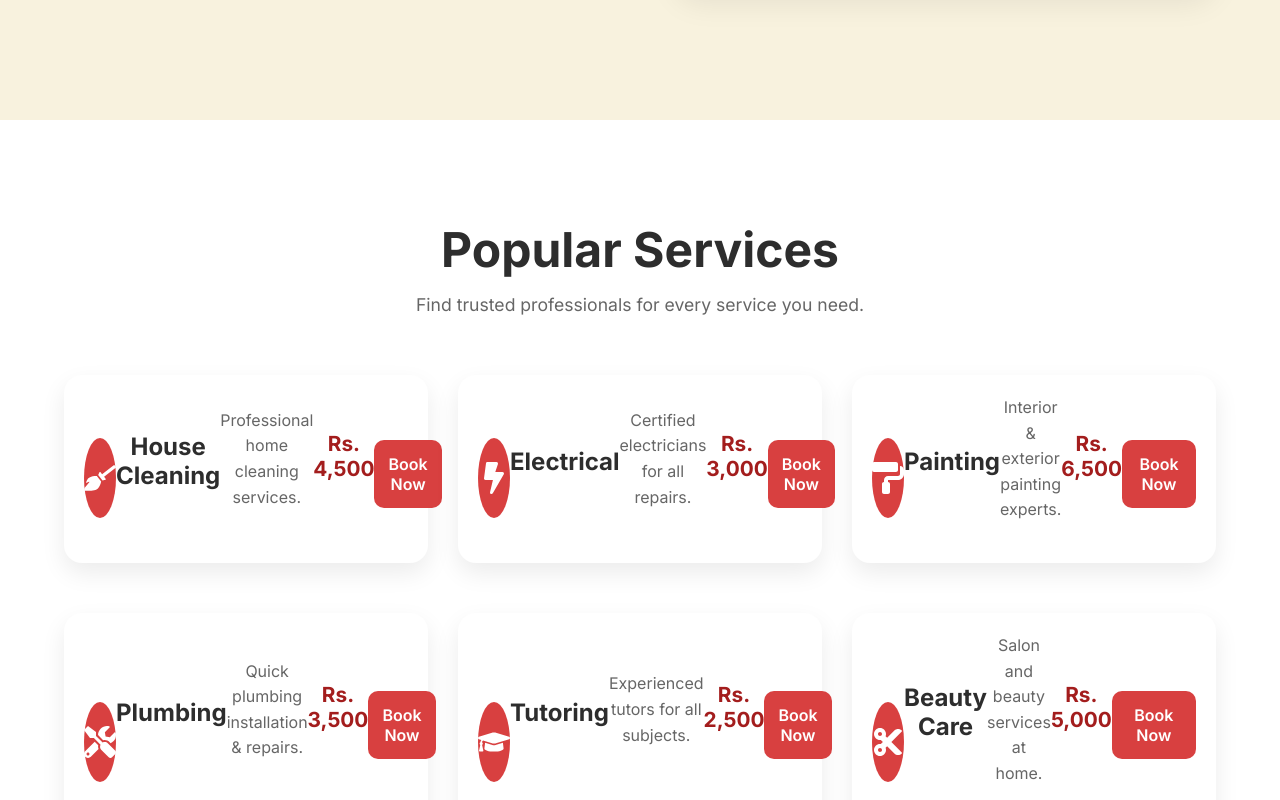
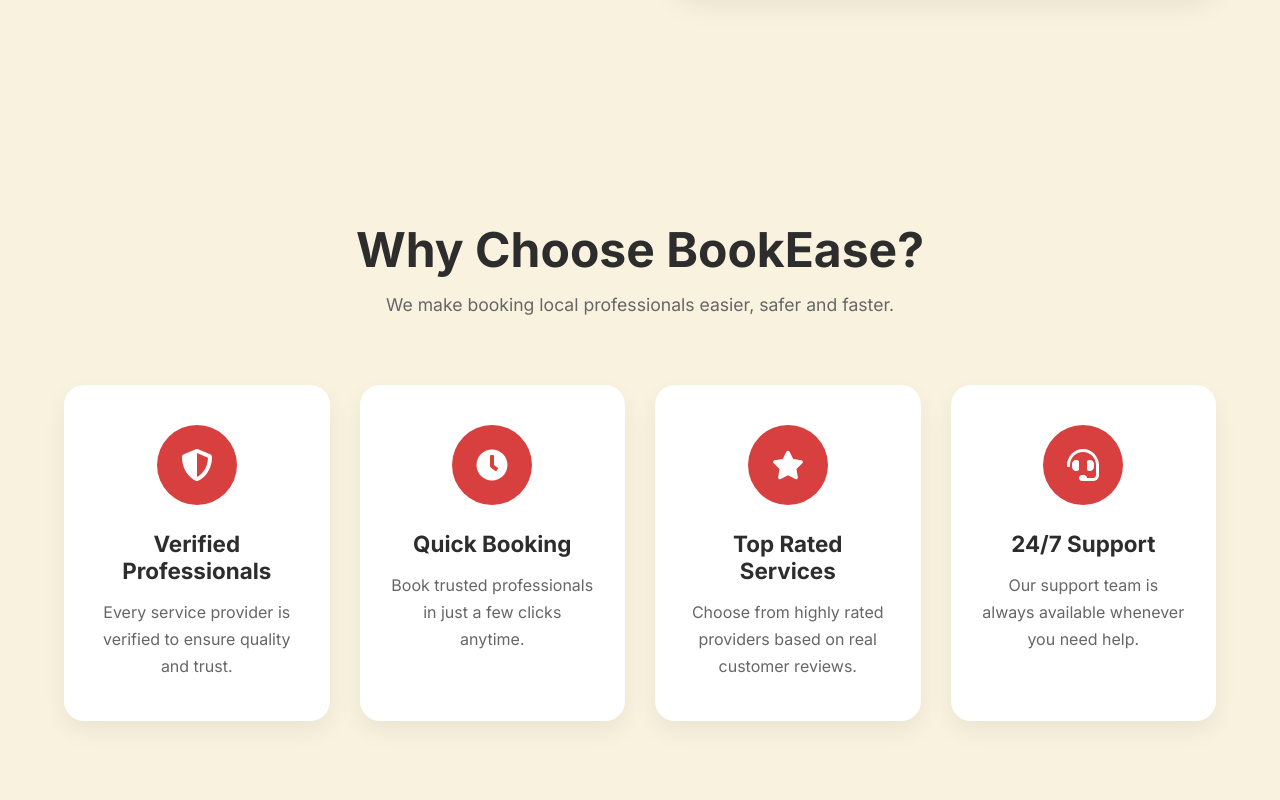
Before and after one commit to Thusitha-Piyathilake/BookEase, a React (Vite) app in the folder frontend/: page / in a window 1280 px wide. Shown: the part 680-1480 px from the top of the page. Built offline with nearby package versions, Linux system fonts and the light colour scheme.

Commit message:
Remove Popular Services section from homepage

```diff
--- a/frontend/src/pages/Home/Home.tsx
+++ b/frontend/src/pages/Home/Home.tsx
@@ -1,6 +1,5 @@
 import Navbar from "../../components/layout/Navbar";
 import Hero from "../../components/common/Hero";
-import ServicesSection from "../../components/common/ServicesSection";
 import Features from "../../components/common/Features";
 import HowItWorks from "../../components/common/HowItWorks";
 import Testimonials from "../../components/common/Testimonials";
@@ -12,7 +11,6 @@
     <>
       <Navbar />
       <Hero />
-      <ServicesSection />
       <Features />
       <HowItWorks />
       <Testimonials />
```
